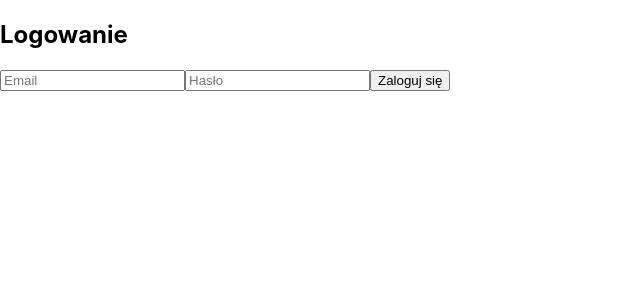
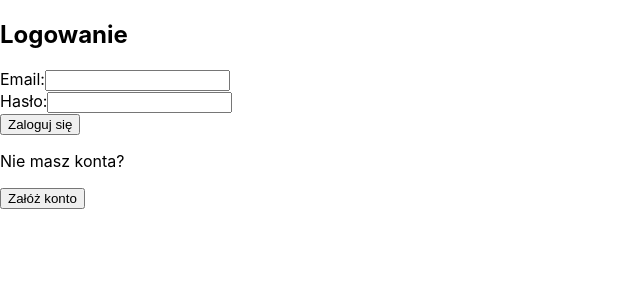
Before and after one commit to WisMaja/Web-App-Money-Tracker, a React (Create React App) app in the folder frontend/: page /login in a window 1280 px wide. Shown: the top 300 px of the page, without its empty margins (0-640 px from the left). Built offline with nearby package versions, Linux system fonts and the light colour scheme.

Commit message:
Logowanie i rejestracja praawie działa

```diff
--- a/frontend/src/App.js
+++ b/frontend/src/App.js
@@ -2,6 +2,7 @@ import './App.css';
 import { BrowserRouter as Router, Routes, Route } from 'react-router-dom';
 import Login from './Login';
 import Home from './Home';
+import Register from './Register';
 
 function App() {
   return (
@@ -9,6 +10,7 @@ function App() {
       <Routes>
         <Route path="/login" element={<Login />} />
         <Route path="/home" element={<Home />} />
+        <Route path="/register" element={<Register />} /> {/* Nowa ścieżka */}
         <Route path="/" element={<Login />} /> {/* Domyślnie kieruje na login */}
       </Routes>
     </Router>
--- a/frontend/src/Home.js
+++ b/frontend/src/Home.js
@@ -1,9 +1,11 @@
 import React, { useEffect, useState } from 'react';
-import { useNavigate } from 'react-router-dom';
+import { useNavigate, useLocation } from 'react-router-dom';
 
 function Home() {
   const [message, setMessage] = useState('');
   const navigate = useNavigate();
+  const location = useLocation();
+  const userId = location.state?.userId;
 
   useEffect(() => {
     const token = localStorage.getItem('token');
@@ -13,13 +15,13 @@ function Home() {
       return;
     }
 
-    fetch('http://localhost:3000/api/status', {
+    fetch(`http://localhost:3000/api/users/${userId}`, {
       headers: { Authorization: `Bearer ${token}` },
     })
       .then(response => response.json())
-      .then(data => setMessage(data.message))
+      .then(data => setMessage(`Witaj, ${data.name}!`))
       .catch(() => navigate('/login'));
-  }, [navigate]);
+  }, [navigate, userId]);
 
   return (
     <div>
--- a/frontend/src/Login.js
+++ b/frontend/src/Login.js
@@ -1,13 +1,21 @@
-import React, { useState } from 'react';
-import { useNavigate } from 'react-router-dom';
+import React, { useState, useEffect } from 'react';
+import { useNavigate, useLocation } from 'react-router-dom';
 
-function Login() {
+const Login = () => {
   const [email, setEmail] = useState('');
   const [password, setPassword] = useState('');
-  const [error, setError] = useState('');
+  const [error, setError] = useState(null);
+  const [successMessage, setSuccessMessage] = useState('');
   const navigate = useNavigate();
+  const location = useLocation();
 
-  const handleLogin = async (e) => {
+  useEffect(() => {
+    if (location.state?.message) {
+      setSuccessMessage(location.state.message);
+    }
+  }, [location]);
+
+  const handleSubmit = async (e) => {
     e.preventDefault();
 
     try {
@@ -31,31 +39,29 @@ function Login() {
     } catch (error) {
       setError(error.message);
     }
+
   };
 
   return (
     <div>
       <h2>Logowanie</h2>
+      {successMessage && <p style={{ color: 'green' }}>{successMessage}</p>}
       {error && <p style={{ color: 'red' }}>{error}</p>}
-      <form onSubmit={handleLogin}>
-        <input
-          type="email"
-          placeholder="Email"
-          value={email}
-          onChange={(e) => setEmail(e.target.value)}
-          required
-        />
-        <input
-          type="password"
-          placeholder="Hasło"
-          value={password}
-          onChange={(e) => setPassword(e.target.value)}
-          required
-        />
+      <form onSubmit={handleSubmit}>
+        <div>
+          <label>Email:</label>
+          <input type="email" value={email} onChange={(e) => setEmail(e.target.value)} required />
+        </div>
+        <div>
+          <label>Hasło:</label>
+          <input type="password" value={password} onChange={(e) => setPassword(e.target.value)} required />
+        </div>
         <button type="submit">Zaloguj się</button>
       </form>
+      <p>Nie masz konta?</p>
+      <button onClick={() => navigate('/register')}>Załóż konto</button>
     </div>
   );
-}
+};
 
 export default Login;
--- /dev/null
+++ b/frontend/src/Register.js
@@ -0,0 +1,63 @@
+import React, { useState } from 'react';
+import { useNavigate } from 'react-router-dom';
+
+const Register = () => {
+  const [email, setEmail] = useState('');
+  const [password, setPassword] = useState('');
+  const [confirmPassword, setConfirmPassword] = useState('');
+  const [error, setError] = useState(null);
+  const navigate = useNavigate();
+
+  const handleSubmit = async (e) => {
+    e.preventDefault();
+
+    if (password !== confirmPassword) {
+      setError('Hasła nie są zgodne');
+      return;
+    }
+
+    try {
+      const response = await fetch('http://localhost:3000/api/users', {
+        method: 'POST',
+        headers: {
+          'Content-Type': 'application/json'
+        },
+        body: JSON.stringify({ email, password })
+      });
+
+      const data = await response.json();
+
+      if (!response.ok) {
+        throw new Error(data.error || 'Rejestracja nie powiodła się');
+      }
+
+      navigate('/login', { state: { message: 'Rejestracja udana! Zaloguj się.' } });
+    } catch (err) {
+      setError(err.message);
+    }
+  };
+
+  return (
+    <div>
+      <h2>Rejestracja</h2>
+      {error && <p style={{ color: 'red' }}>{error}</p>}
+      <form onSubmit={handleSubmit}>
+        <div>
+          <label>Email:</label>
+          <input type="email" value={email} onChange={(e) => setEmail(e.target.value)} required />
+        </div>
+        <div>
+          <label>Hasło:</label>
+          <input type="password" value={password} onChange={(e) => setPassword(e.target.value)} required />
+        </div>
+        <div>
+          <label>Potwierdź hasło:</label>
+          <input type="password" value={confirmPassword} onChange={(e) => setConfirmPassword(e.target.value)} required />
+        </div>
+        <button type="submit">Zarejestruj się</button>
+      </form>
+    </div>
+  );
+};
+
+export default Register;
```
Also changed, not shown: 2 other files (tests, documents, lock files or other folders).
